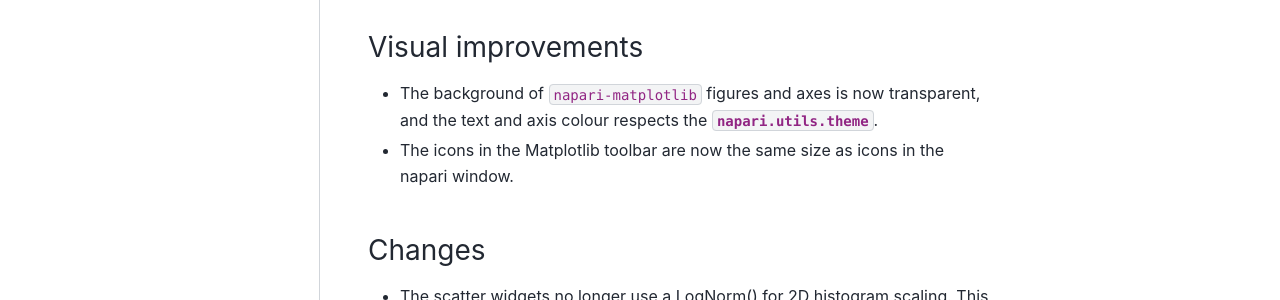
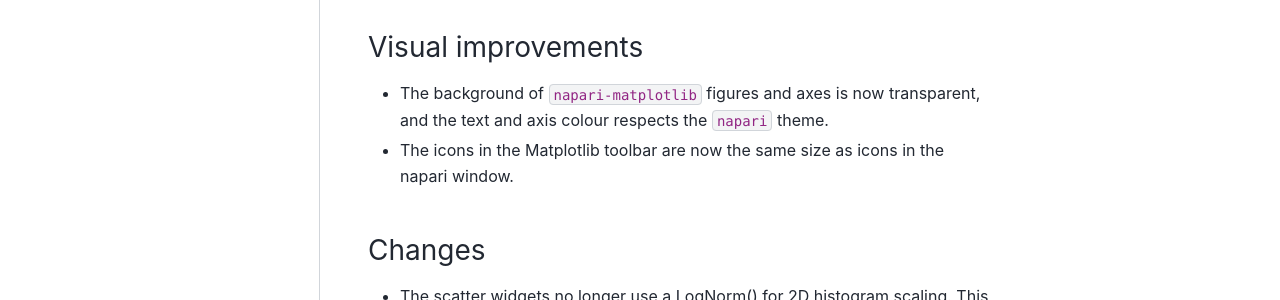
Before and after one commit to matplotlib/napari-matplotlib, a Sphinx documentation site: the page built from docs/changelog.rst, in a window 1280 px wide and 900 px high. Shown: the part 432-732 px from the top of the window. Built offline with Sphinx 7.4.7 and the PyData theme 0.15.4, drawn with Linux system fonts in a browser that asks for light colours.

Commit message:
No intersphinx for you. Fine.

```diff
--- a/docs/changelog.rst
+++ b/docs/changelog.rst
@@ -11,7 +11,7 @@
 
 Visual improvements
 ~~~~~~~~~~~~~~~~~~~
-- The background of ``napari-matplotlib`` figures and axes is now transparent, and the text and axis colour respects the `napari.utils.theme`.
+- The background of ``napari-matplotlib`` figures and axes is now transparent, and the text and axis colour respects the ``napari`` theme.
 - The icons in the Matplotlib toolbar are now the same size as icons in the napari window.
 
 Changes
```
